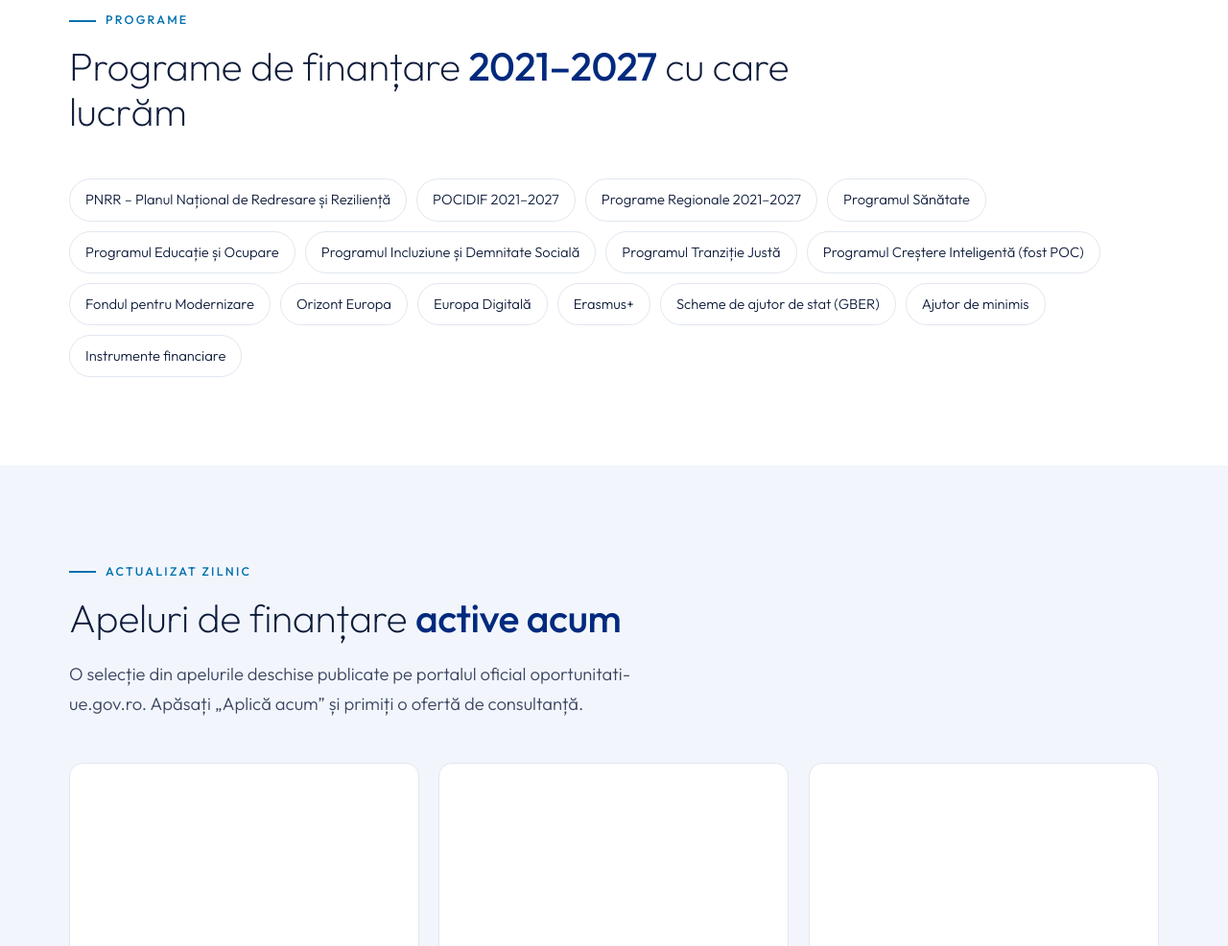
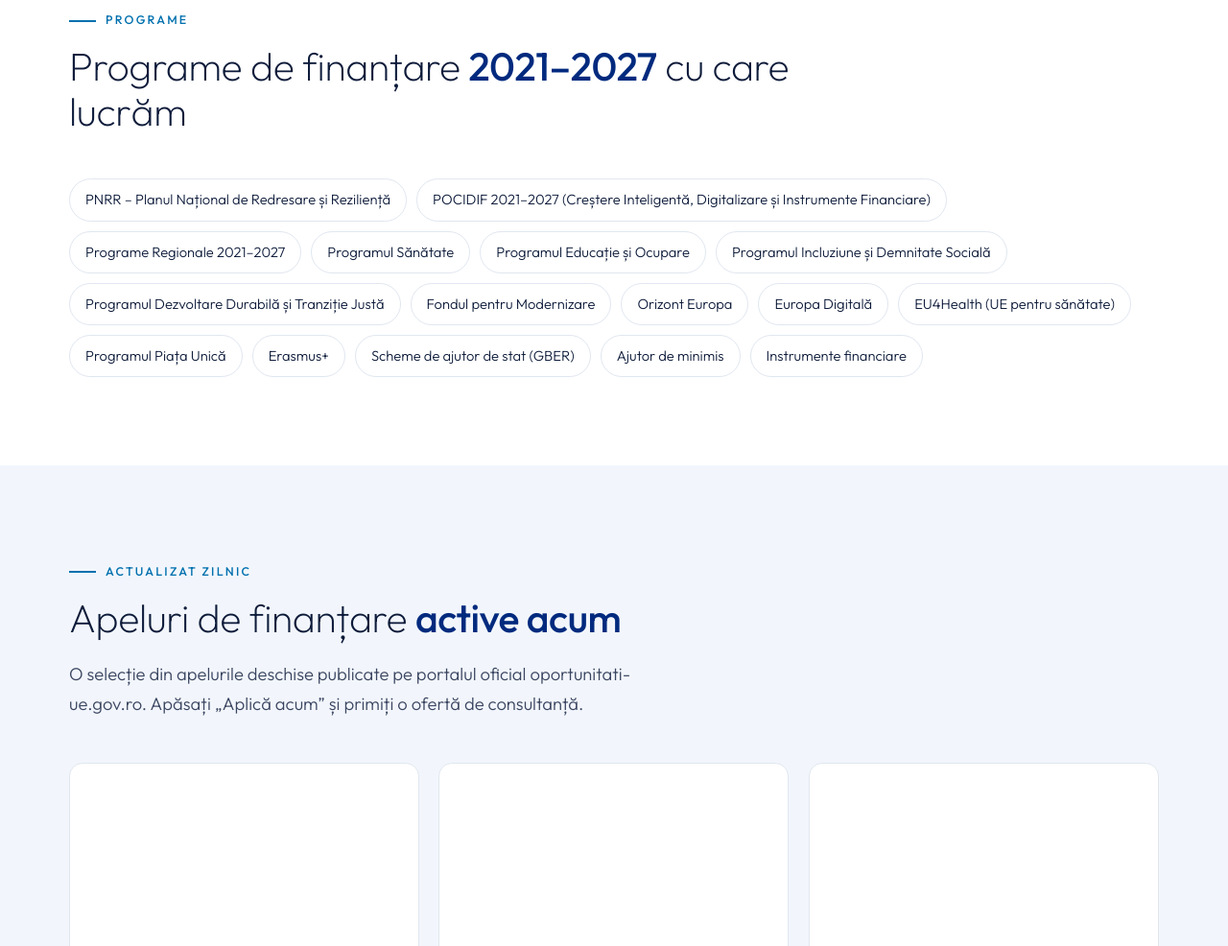
Before and after one commit to Cippy282/innoviovc-site, a plain HTML site: page index.html in a window 1280 px wide. Shown: the part 4740-5726 px from the top of the page at 96% size. Drawn offline with Linux system fonts and the light colour scheme.

Commit message:
Actualizare programe de finanțare 2026-11-23

```diff
--- a/index.html
+++ b/index.html
@@ -77,7 +77,7 @@
 <section id="expertiza" class="bg-admiral"><div class="wrap">
  <div class="section-head"><span class="eyebrow">Cum lucrăm</span><h2>De la idee la <strong style="color:#fff">proiect finanțat</strong>, în patru etape</h2></div><div class="steps"><div class="step"><h3>Diagnostic și eligibilitate</h3><p>Analizăm compania sau instituția, investiția dorită și apelurile deschise sau anunțate.</p></div><div class="step"><h3>Strategie și cerere de finanțare</h3><p>Construim bugetul, indicatorii, planul de afaceri sau studiul de fezabilitate și depunem cererea.</p></div><div class="step"><h3>Achiziții și implementare</h3><p>Pregătim procedurile de achiziție și urmărim calendarul, contractele și riscurile proiectului.</p></div><div class="step"><h3>Rambursare și monitorizare</h3><p>Cereri de plată și rambursare, rapoarte de progres și sustenabilitatea proiectului după finalizare.</p></div></div>
 </div></section>
-<section><div class="wrap"><div class="section-head"><span class="eyebrow">Programe</span><h2>Programe de finanțare <strong>2021–2027</strong> cu care lucrăm</h2></div><ul class="chips"><!--PROGRAME-START--><li>PNRR – Planul Național de Redresare și Reziliență</li><li>POCIDIF 2021–2027</li><li>Programe Regionale 2021–2027</li><li>Programul Sănătate</li><li>Programul Educație și Ocupare</li><li>Programul Incluziune și Demnitate Socială</li><li>Programul Tranziție Justă</li><li>Programul Creștere Inteligentă (fost POC)</li><li>Fondul pentru Modernizare</li><li>Orizont Europa</li><li>Europa Digitală</li><li>Erasmus+</li><li>Scheme de ajutor de stat (GBER)</li><li>Ajutor de minimis</li><li>Instrumente financiare</li><!--PROGRAME-END--></ul></div></section>
+<section><div class="wrap"><div class="section-head"><span class="eyebrow">Programe</span><h2>Programe de finanțare <strong>2021–2027</strong> cu care lucrăm</h2></div><ul class="chips"><!--PROGRAME-START--><li>PNRR – Planul Național de Redresare și Reziliență</li><li>POCIDIF 2021–2027 (Creștere Inteligentă, Digitalizare și Instrumente Financiare)</li><li>Programe Regionale 2021–2027</li><li>Programul Sănătate</li><li>Programul Educație și Ocupare</li><li>Programul Incluziune și Demnitate Socială</li><li>Programul Dezvoltare Durabilă și Tranziție Justă</li><li>Fondul pentru Modernizare</li><li>Orizont Europa</li><li>Europa Digitală</li><li>EU4Health (UE pentru sănătate)</li><li>Programul Piața Unică</li><li>Erasmus+</li><li>Scheme de ajutor de stat (GBER)</li><li>Ajutor de minimis</li><li>Instrumente financiare</li><!--PROGRAME-END--></ul></div></section>
 <section id="fonduri" class="bg-mist"><div class="wrap">
  <div class="section-head"><span class="eyebrow">Actualizat zilnic</span><h2>Apeluri de finanțare <strong>active acum</strong></h2><p class="lead">O selecție din apelurile deschise publicate pe portalul oficial oportunitati-ue.gov.ro. Apăsați „Aplică acum” și primiți o ofertă de consultanță.</p></div>
 <!--FONDURI-START-->
```
